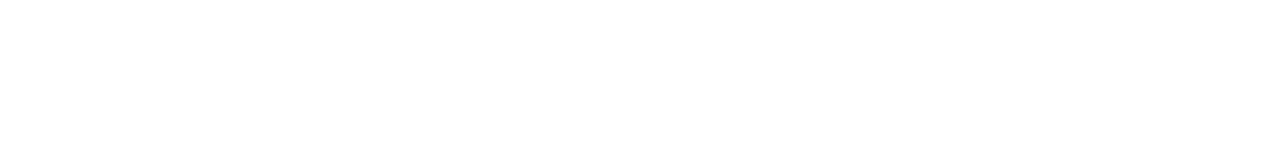
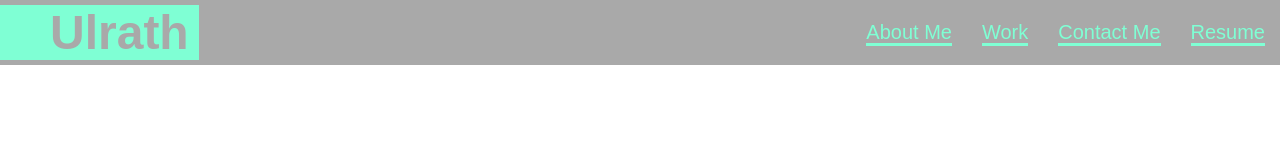
Before and after one commit to dulrath12/Portfolio-Project, a plain HTML site: page index.html in a window 1280 px wide. Drawn offline with Linux system fonts and the light colour scheme.

Commit message:
header and nav section

```diff
--- a/assets/css/style.css
+++ b/assets/css/style.css
@@ -0,0 +1,52 @@
+*{
+    margin: 0;
+    padding: 0;
+    box-sizing: border-box;
+}
+
+body {
+    font-family: Arial, Helvetica, sans-serif;
+    color: #fff
+}
+
+header {
+    display: flex;
+    justify-content: space-between;
+    flex-wrap: wrap;
+    padding: 5px 0 5px 0;
+    background-color: darkgray;
+    flex: 1;
+}
+
+header h1 {
+    background-color: aquamarine;
+    color: darkgrey;
+    font-weight: bold;
+    font-size: 48px;
+    padding: 0 10px 0 50px;
+
+}
+
+header a {
+    text-decoration: none;
+    color: aquamarine;
+}
+
+header nav {
+    margin: auto 0;
+}
+
+header nav ul {
+    display: flex;
+    flex-wrap: wrap;
+    list-style: none;
+    text-align: center;
+    justify-content: space-between;
+}
+
+header nav ul li a {
+    margin: 0 15px;
+    font-size: 20px;
+    border-bottom: 3px solid aquamarine;
+    justify-content: space-between;
+}
--- a/index.html
+++ b/index.html
@@ -4,9 +4,29 @@
     <meta charset="UTF-8">
     <meta http-equiv="X-UA-Compatible" content="IE=edge">
     <meta name="viewport" content="width=device-width, initial-scale=1.0">
+    <link rel="stylesheet" href="./assets/css/style.css">
     <title>Portfolio Ulrath, D</title>
 </head>
 <body>
-
+    <header>
+        <h1>Ulrath</h1>
+        <nav>
+            <ul>
+                <li>
+                    <a href="#about-me">About Me</a>
+                </li>
+                <li>
+                    <a href="#work">Work</a>
+                </li>
+                <li>
+                    <a href="#contact-me">Contact Me</a>
+                </li>
+                <li>
+                    <a href="#resume">Resume</a>
+                </li>
+            </ul>
+        </nav>
+    </header>
+    <section class="hero">Cool subtitle here!</section>
 </body>
 </html>
```
Also changed, not shown: assets/images/02-portfolio-1.jpg (added), assets/images/02-portfolio-2.jpg (added), assets/images/02-portfolio-3.jpg (added), assets/images/02-portfolio-4.jpg (added), assets/images/02-run-buddy.jpg (added), 1 other file.
